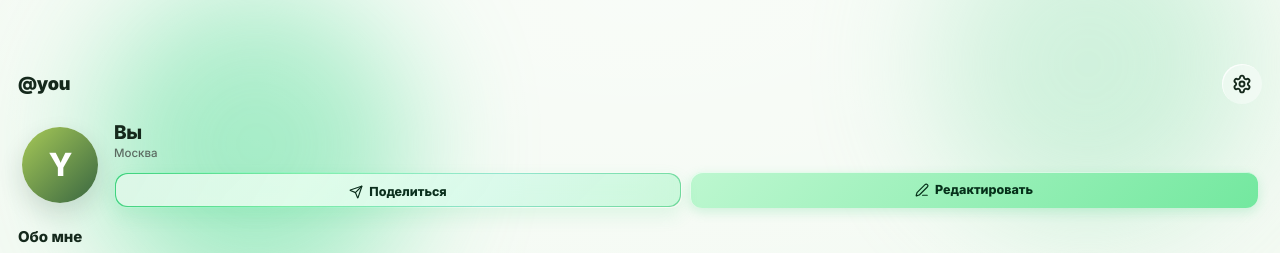
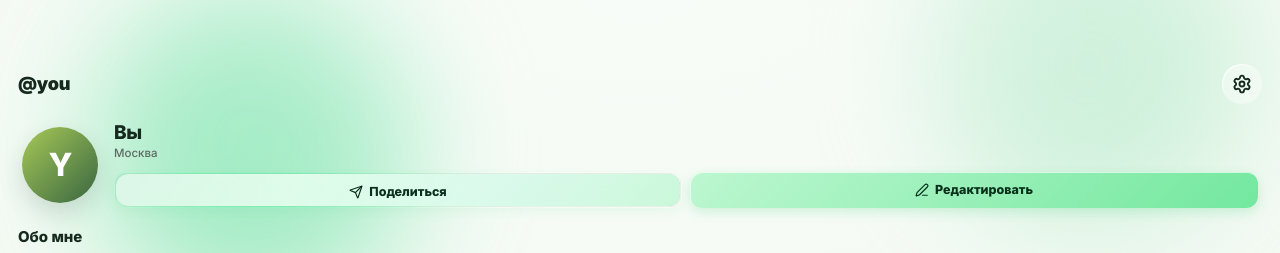
Before and after one commit to goldslugger762/foody-front, a Next.js app: page /me in a window 1280 px wide. Shown: the top 253 px of the page. Built offline with nearby package versions, Linux system fonts and the light colour scheme.

Commit message:
Сделал профиль

```diff
--- a/components/profile/profile-screen.tsx
+++ b/components/profile/profile-screen.tsx
@@ -221,7 +221,10 @@ function ProfileSummary({
               brand={brand}
               shouldReduceMotion={shouldReduceMotion}
               title="Поделиться"
-              className="h-9 w-full rounded-[12px] px-3 text-[12.5px]"
+              className="h-9 w-full rounded-[12px] px-3 text-[12.5px] [&>span[aria-hidden=true]:first-of-type]:!inset-px"
+              style={{
+                boxShadow: `0 4px 12px ${brand}14, inset 1px 1px 0 rgba(0,0,0,0.06), inset -1px -1px 0 rgba(11,47,29,0.05)`,
+              }}
               onClick={onShareClick}
             >
               <span className="flex h-full items-center justify-center gap-1.5 leading-9">
```
